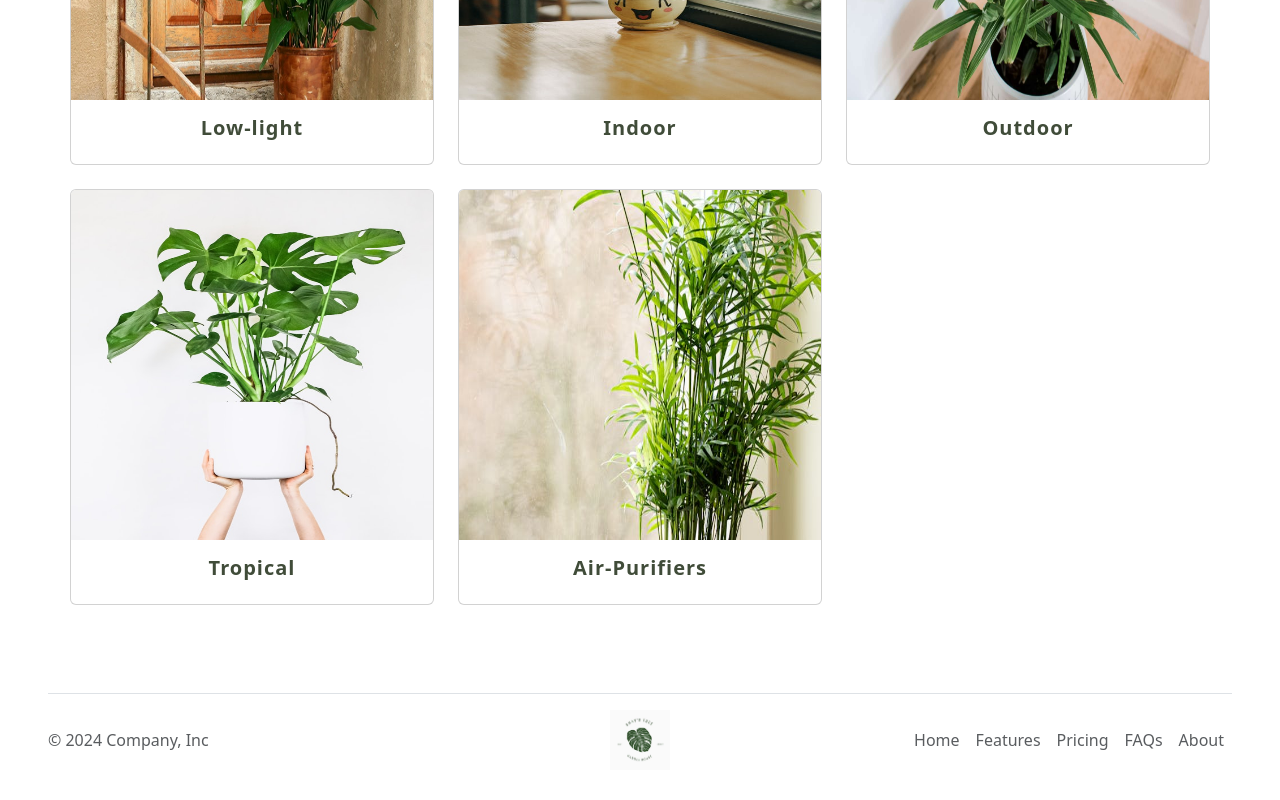
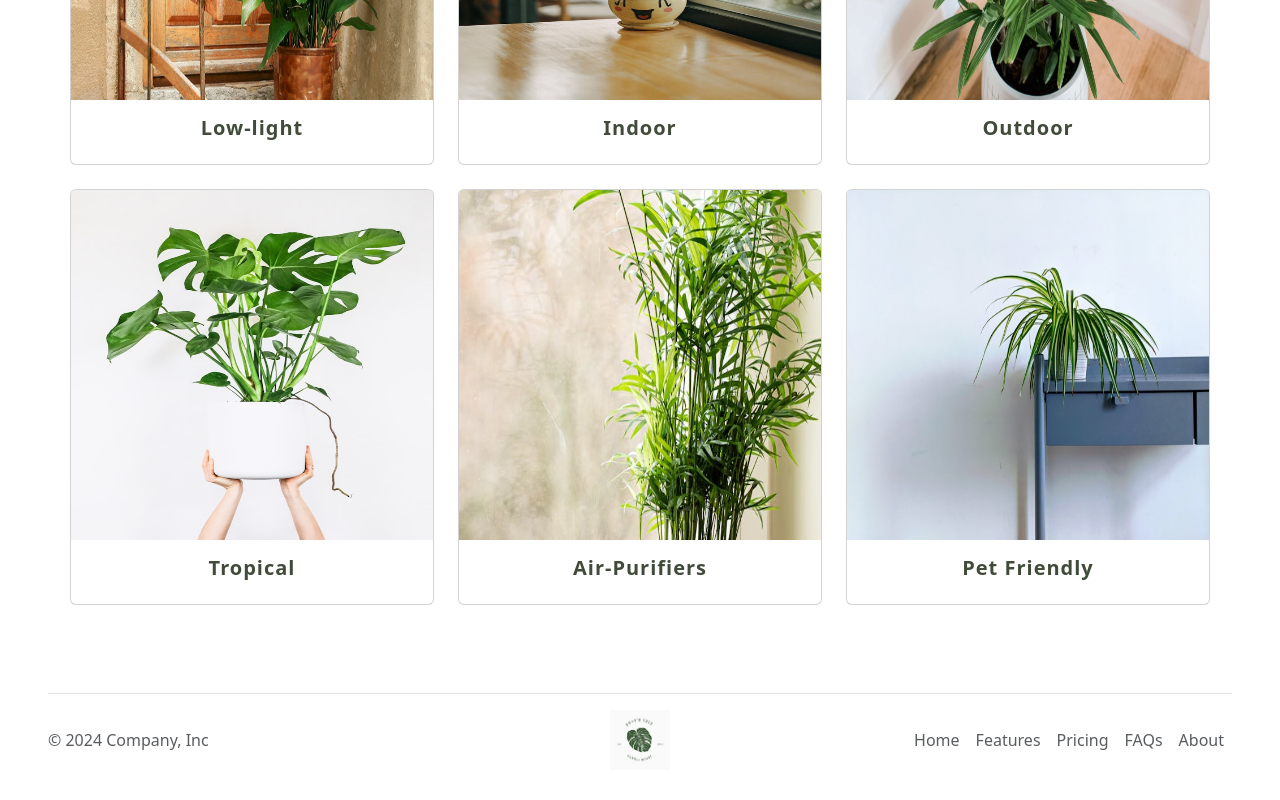
Before and after one commit to shay122990/shay-tree-plant-shop-react, a React (Vite) app: page /plants in a window 1280 px wide. Shown: the part 805-1605 px from the top of the page. Built offline with nearby package versions, Linux system fonts and the light colour scheme; no server answers.

Commit message:
replaced direct plants data import with product context inside categories and category components

```diff
--- a/src/components/categories/categories.components.jsx
+++ b/src/components/categories/categories.components.jsx
@@ -1,7 +1,10 @@
+import { useContext } from "react";
 import { Link } from "react-router-dom";
-import { categories } from "../../data/plants-data";
+import { ProductsContext } from "../../contexts/product.context";
 
 const Categories = () => {
+  const { categories } = useContext(ProductsContext);
+
   return (
     <div className="container">
       <div className="row row-cols-1 row-cols-md-3 g-4">
--- a/src/components/category/category.component.jsx
+++ b/src/components/category/category.component.jsx
@@ -1,11 +1,49 @@
+// import "./category.styles.css";
+// import { useParams, useNavigate } from "react-router-dom";
+// import { categories, plants } from "../../data/plants-data";
+// import PlantCard from "../../components/plant-card/plant-card.components";
+
+// const Category = () => {
+//   const { categoryName } = useParams();
+//   const navigate = useNavigate();
+//   const category = categories.find((cat) => cat.name === categoryName);
+
+//   if (!category) {
+//     return <div>Category not found</div>;
+//   }
+
+//   const categoryPlants = plants.filter((plant) =>
+//     category.plantIds.includes(plant.id)
+//   );
+
+//   return (
+//     <div className="container category-container">
+//       <h2>{category.name}</h2>
+//       <button
+//         type="button"
+//         className="btn btn-outline-secondary"
+//         onClick={() => navigate("/plants")}
+//       >
+//         Back to Plants
+//       </button>
+//       <PlantCard plants={categoryPlants} />
+//     </div>
+//   );
+// };
+
+// export default Category;
+
+import { useContext } from "react";
+import { useParams, useNavigate } from "react-router-dom";
+import { ProductsContext } from "../../contexts/product.context";
+import PlantCard from "../../components/plant-card/plant-card.components";
 import "./category.styles.css";
-import { useParams, useNavigate } from "react-router-dom";
-import { categories, plants } from "../../data/plants-data";
-import PlantCard from "../../components/plant-card/plant-card.components";
 
 const Category = () => {
   const { categoryName } = useParams();
   const navigate = useNavigate();
+  const { categories, plants } = useContext(ProductsContext);
+
   const category = categories.find((cat) => cat.name === categoryName);
 
   if (!category) {
--- a/src/data/plants-data.js
+++ b/src/data/plants-data.js
@@ -361,4 +361,9 @@ export const categories = [
     plantIds: [1, 3, 7, 8, 20, 22, 26],
     image: img12,
   },
+  {
+    name: "Pet Friendly",
+    plantIds: [1, 3, 7, 10, 13, 16, 19, 24, 30],
+    image: img7,
+  },
 ];
```
